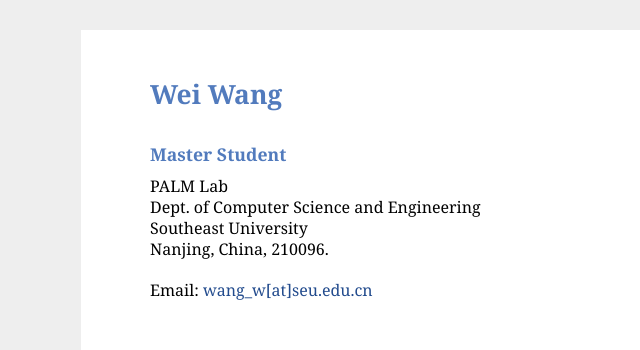
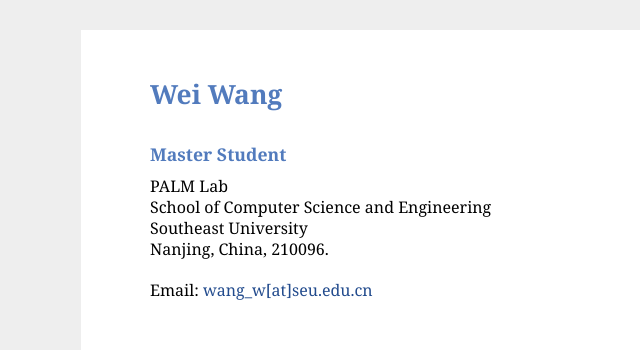
Before and after one commit to sunwangthu/sunwangthu.github.io, a plain HTML site: page index.html in a window 1280 px wide. Shown: the top 350 px of the page, 29-669 px from the left. Drawn offline with Linux system fonts and the light colour scheme.

Commit message:
Add files via upload

```diff
--- a/index.html
+++ b/index.html
@@ -19,7 +19,7 @@
 				<h3>Master Student</h3>
 				<p>
 					PALM Lab <br>
-					Dept. of Computer Science and Engineering<br>
+					School of Computer Science and Engineering<br>
 					Southeast University <br>
 					Nanjing, China, 210096.<br>
 					<br>
```
